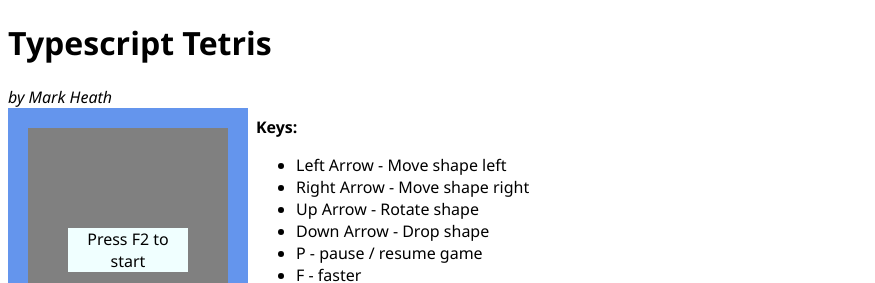
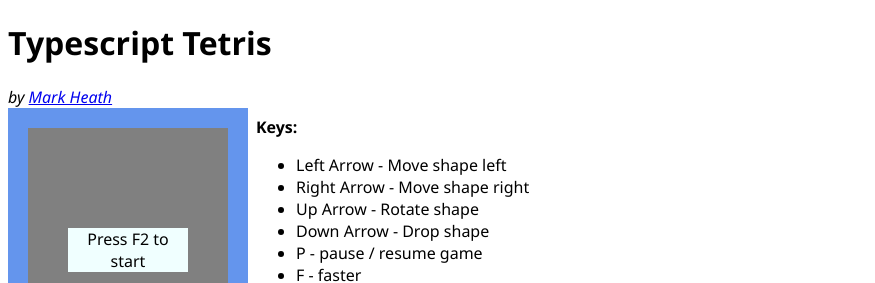
Before and after one commit to markheath/typescript-tetris, a plain HTML site: page TypeScriptTetris/index.html in a window 1280 px wide. Shown: the top 283 px of the page, 0-875 px from the left. Drawn offline with Linux system fonts and the light colour scheme.

Commit message:
added blog link

```diff
--- a/TypeScriptTetris/index.html
+++ b/TypeScriptTetris/index.html
@@ -8,7 +8,7 @@
 </head>
 <body>
     <h1>Typescript Tetris</h1>
-    <div><i>by Mark Heath</i></div>
+    <div><i>by <a href="http://mark-dot-net.blogspot.co.uk">Mark Heath</a></i></div>
     <a href="https://github.com/markheath/typescript-tetris"><img style="position: absolute; top: 0; right: 0; border: 0;" src="https://s3.amazonaws.com/github/ribbons/forkme_right_orange_ff7600.png" alt="Fork me on GitHub"></a>
 
     <div id="container">
```
